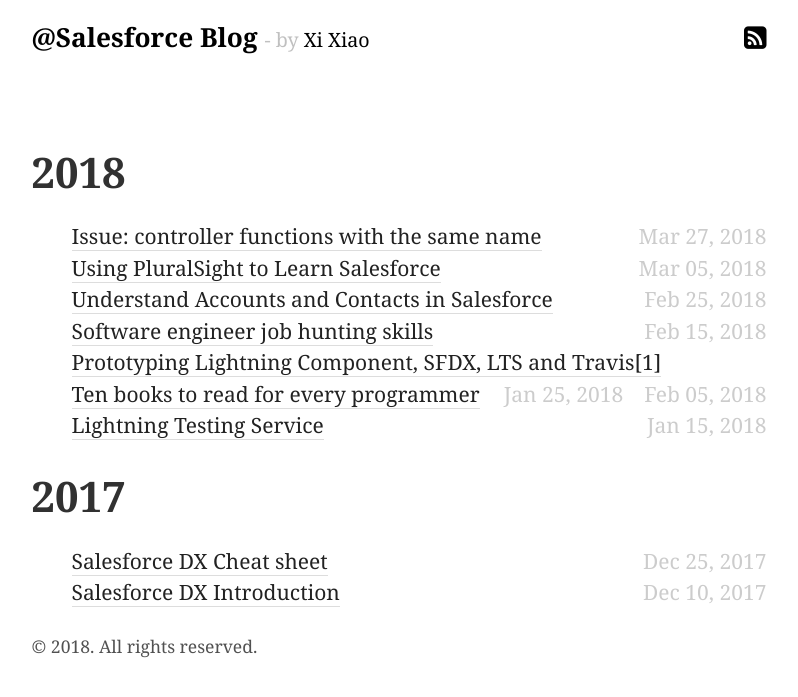
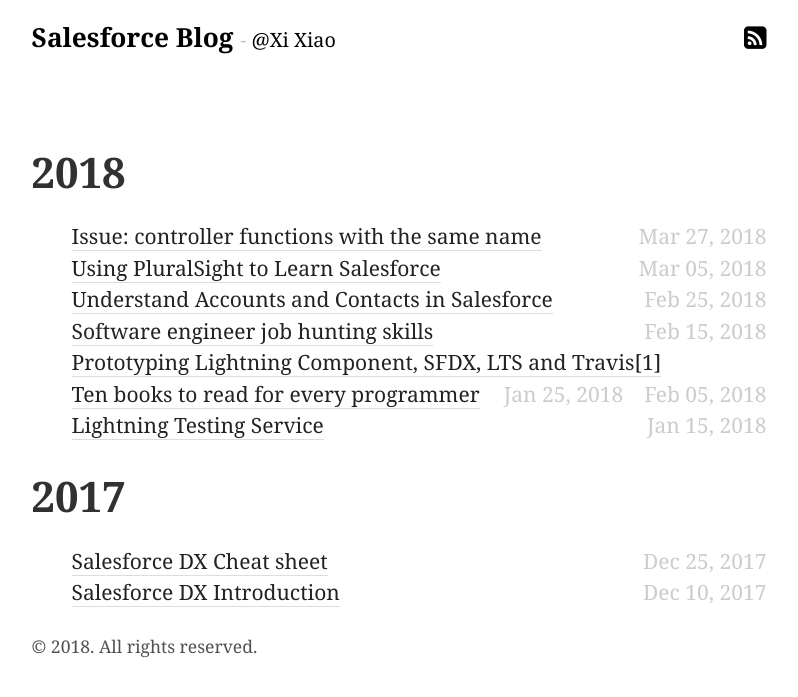
Before and after one commit to Xixiao007/Xixiao007.github.io, a Jekyll site: the page built from index.html, in a window 1280 px wide. Shown: the top 697 px of the page, without its empty margins (241-1039 px from the left). Built offline with Jekyll 4.4.1, drawn with Linux system fonts in a browser that asks for light colours; nearby versions of some CDN libraries; the list of posts is cut into pages by our own code; comment, search, counter and statistics services are not loaded.

```diff
--- a/_config.yml
+++ b/_config.yml
@@ -10,8 +10,8 @@ permalink:        pretty
 # relative_permalinks: true
 
 # Setup
-title:            '@Salesforce Blog'
-tagline:          ' - by <a href="http://xixiao.info/">Xi Xiao</a>'
+title:            'Salesforce Blog'
+tagline:          ' - <a href="http://xixiao.info/">@Xi Xiao</a>'
 description:      Dedicated for learning Salesforce
 url:              http://blog.xixiao.info
 baseurl:          ""
```
